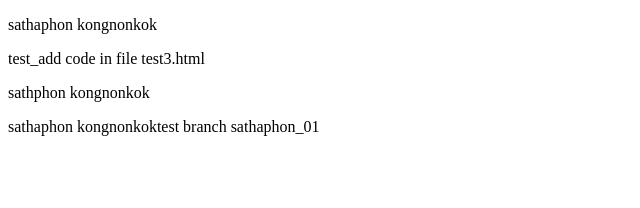
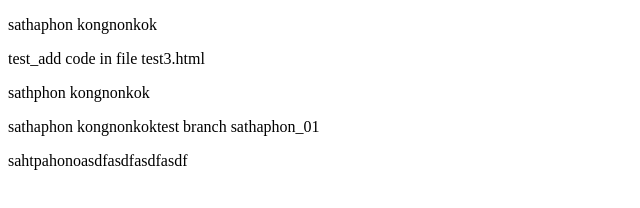
Before and after one commit to SathaphonK01/test_code_git, a plain HTML site: page test3.html in a window 1280 px wide. Shown: the whole page, without its empty margins (0-640 px from the left). Drawn offline with Linux system fonts and the light colour scheme.

Commit message:
add code

```diff
--- a/test3.html
+++ b/test3.html
@@ -11,5 +11,6 @@
     <p>test_add code in file test3.html</p>
     <p>sathphon kongnonkok</p>
     <p>sathaphon kongnonkoktest branch sathaphon_01</p>
+    <p>sahtpahonoasdfasdfasdfasdf</p>
 </body>
 </html>
```
